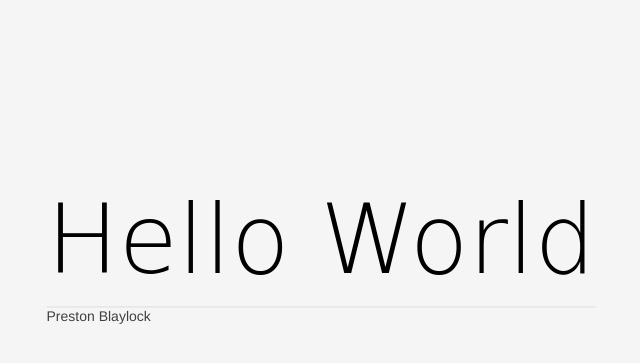
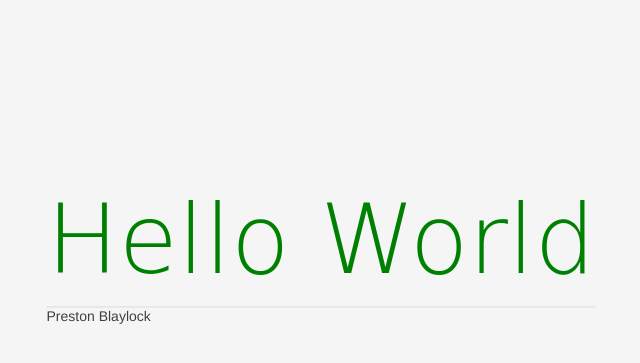
Before and after one commit to blaylocp/cs313php, a PHP site: page / in a window 1280 px wide. Shown: the part 133-496 px from the top of the page, without its empty margins (319-959 px from the left). Run offline with PHP 8.4, Linux system fonts and the light colour scheme.

Commit message:
colorize me

```diff
--- a/index.php
+++ b/index.php
@@ -206,6 +206,8 @@ line-height: 1.4;
 	font-size: 6rem;
 	border-bottom:  none;
 	margin: 0;
+	color: green;
+	white-space: nowrap;
 }
 
 hgroup{
```
